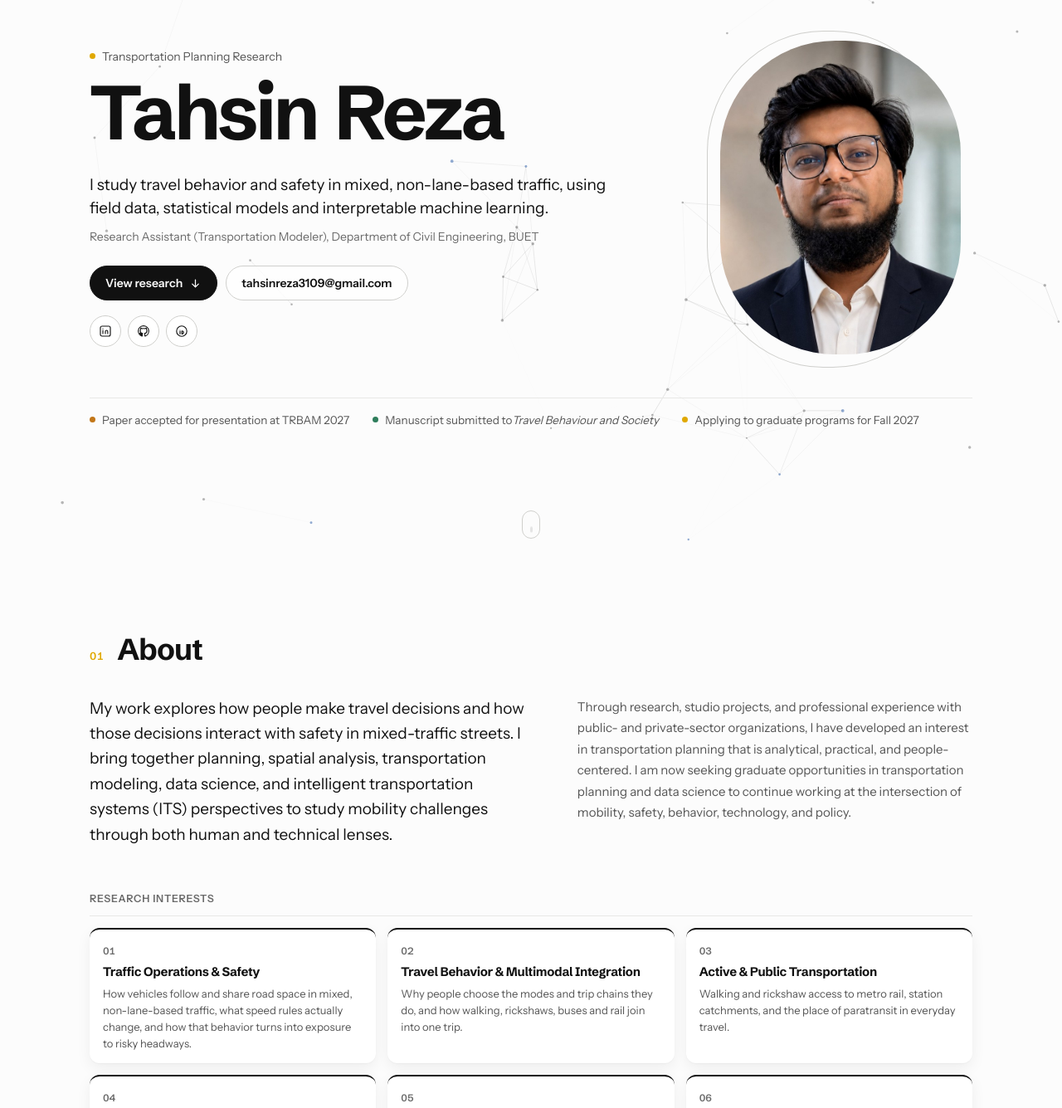
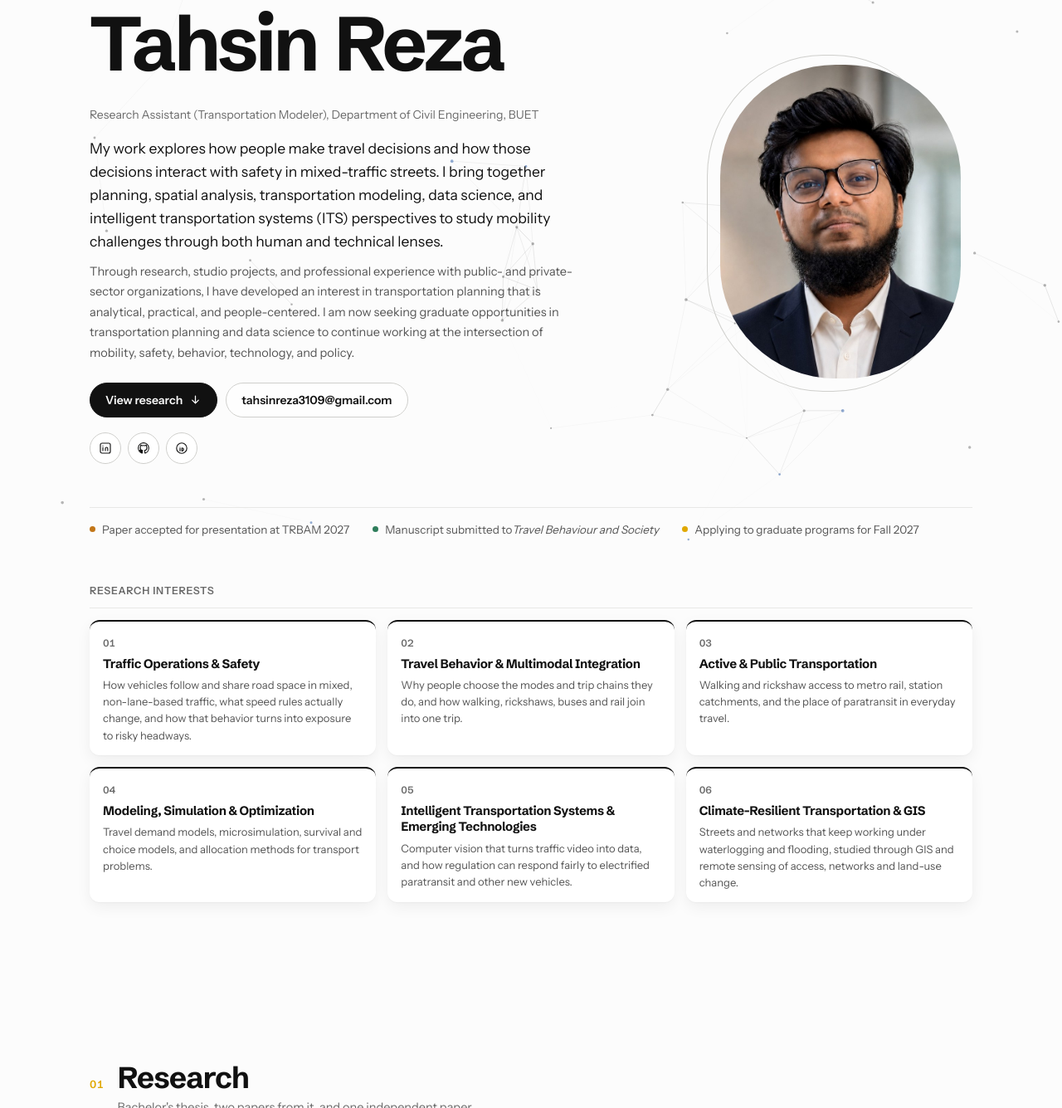
Before and after one commit to tahsinreza3109/tahsinreza3109.github.io, a plain HTML site: page index.html in a window 1280 px wide. Shown: the part 134-1469 px from the top of the page at 83% size. Drawn offline with Linux system fonts and the light colour scheme.

Commit message:
Merge About into the first screen; drop the hero tagline; renumber sections

```diff
--- a/assets/css/style.css
+++ b/assets/css/style.css
@@ -146,7 +146,7 @@ main, .site-footer{ position:relative; z-index:1; }
 .sec-head p{ grid-column:2; margin:0; font-size:14.5px; color:var(--faint); max-width:60ch; }
 
 /* ---------- Hero ---------- */
-.hero{ position:relative; min-height:min(760px, calc(100svh - var(--head-h))); display:flex; flex-direction:column; justify-content:center; padding:clamp(28px,5vw,56px) 0 clamp(56px,7vw,80px); }
+.hero{ position:relative; display:flex; flex-direction:column; padding:clamp(28px,4.5vw,52px) 0 clamp(56px,8vw,96px); }
 .hero > .wrap{ width:100%; }
 .hero-grid{ display:grid; grid-template-columns:minmax(0,1fr) auto; align-items:center; gap:28px clamp(32px,6vw,80px); width:100%; }
 .hero-id{ min-width:0; }
@@ -156,7 +156,10 @@ main, .site-footer{ position:relative; z-index:1; }
 .hero h1 .w > span{ display:inline-block; animation:rise .9s cubic-bezier(.16,1,.3,1) .12s both; }
 .hero h1 .w + .w > span{ animation-delay:.24s; }
 .hero-lede{ max-width:34em; margin:0 0 8px; font-size:clamp(16.5px,1.6vw,19px); line-height:1.5; color:var(--ink); animation:fade-up .8s ease .35s both; }
-.hero-role{ margin:0 0 24px; font-size:14px; color:var(--faint); animation:fade-up .8s ease .42s both; }
+.hero-role{ margin:0 0 16px; font-size:14px; color:var(--faint); animation:fade-up .8s ease .42s both; }
+.hero-about{ max-width:40em; margin:0 0 24px; animation:fade-up .8s ease .46s both; }
+.hero-about p{ margin:0 0 10px; font-size:14.5px; line-height:1.68; color:var(--muted); }
+.hero-about .about-lead{ font-size:clamp(16px,1.45vw,17.5px); line-height:1.6; color:var(--ink); }
 .hero-actions{ display:flex; flex-wrap:wrap; gap:10px; margin-bottom:18px; animation:fade-up .8s ease .5s both; }
 .btn{ display:inline-flex; align-items:center; gap:8px; min-height:42px; padding:0 18px; border-radius:999px; font-size:14px; font-weight:600; transition:transform .2s ease, background-color .2s ease, color .2s ease, border-color .2s ease; }
 .btn svg{ width:15px; height:15px; transition:transform .25s ease; }
--- a/assets/js/main.js
+++ b/assets/js/main.js
@@ -225,7 +225,7 @@
     }, { passive: true });
 
     // the outline behind the portrait drifts a few pixels against the cursor
-    var heroSec = document.getElementById('top');
+    var heroSec = document.getElementById('about');
     var photo = document.querySelector('.hero-photo');
     if (heroSec && photo) {
       heroSec.addEventListener('mousemove', function (e) {
--- a/index.html
+++ b/index.html
@@ -33,11 +33,11 @@
 
 <div class="progress" aria-hidden="true"><span id="progress"></span></div>
 
-<a class="skip" href="#about">Skip to content</a>
+<a class="skip" href="#research">Skip to content</a>
 
 <header class="site-header">
   <nav class="nav" aria-label="Main">
-    <a href="#top" class="brand">Tahsin Reza</a>
+    <a href="#about" class="brand">Tahsin Reza</a>
 
     <ul class="nav-links" id="nav-links">
       <li><a href="#about" data-nav="about">About</a></li>
@@ -62,14 +62,27 @@
 
 <main>
 
-  <!-- ================= HERO ================= -->
-  <section class="hero" id="top" aria-label="Introduction">
+  <!-- ================= HERO + ABOUT ================= -->
+  <section class="hero" id="about" aria-label="About">
     <div class="wrap hero-grid">
       <div class="hero-id">
         <p class="hero-label"><span class="dot" style="--d:var(--accent)"></span>Transportation Planning Research</p>
         <h1><span class="w"><span>Tahsin</span></span> <span class="w"><span>Reza</span></span></h1>
-        <p class="hero-lede">I study travel behavior and safety in mixed, non-lane-based traffic, using field data, statistical models and interpretable machine learning.</p>
         <p class="hero-role">Research Assistant (Transportation Modeler), Department of Civil Engineering, BUET</p>
+        <div class="hero-about">
+          <p class="about-lead">
+            My work explores how people make travel decisions and how those decisions interact with safety in
+            mixed-traffic streets. I bring together planning, spatial analysis, transportation modeling, data
+            science, and intelligent transportation systems (ITS) perspectives to study mobility challenges
+            through both human and technical lenses.
+          </p>
+          <p>
+            Through research, studio projects, and professional experience with public- and private-sector
+            organizations, I have developed an interest in transportation planning that is analytical, practical,
+            and people-centered. I am now seeking graduate opportunities in transportation planning and data
+            science to continue working at the intersection of mobility, safety, behavior, technology, and policy.
+          </p>
+        </div>
 
         <div class="hero-actions">
           <a class="btn btn-solid" href="#research">View research
@@ -96,36 +109,6 @@
         <li><span class="dot" style="--d:var(--green)"></span>Manuscript submitted to <em>Travel Behaviour and Society</em></li>
         <li><span class="dot" style="--d:var(--accent)"></span>Applying to graduate programs for Fall 2027</li>
       </ul>
-    </div>
-
-    <a class="scroll-cue" href="#about" aria-label="Scroll to About"><span></span></a>
-  </section>
-
-  <!-- ================= ABOUT ================= -->
-  <section class="section" id="about" aria-labelledby="about-h">
-    <div class="wrap">
-      <header class="sec-head reveal">
-        <span class="sec-num">01</span>
-        <h2 id="about-h">About</h2>
-      </header>
-
-      <div class="about-grid">
-        <div class="about-block reveal">
-          <p class="about-lead">
-            My work explores how people make travel decisions and how those decisions interact with safety in
-            mixed-traffic streets. I bring together planning, spatial analysis, transportation modeling, data
-            science, and intelligent transportation systems (ITS) perspectives to study mobility challenges
-            through both human and technical lenses.
-          </p>
-          <p>
-            Through research, studio projects, and professional experience with public- and private-sector
-            organizations, I have developed an interest in transportation planning that is analytical, practical,
-            and people-centered. I am now seeking graduate opportunities in transportation planning and data
-            science to continue working at the intersection of mobility, safety, behavior, technology, and policy.
-          </p>
-        </div>
-
-      </div>
 
       <div class="interest-block" id="interests">
         <h3 class="sub-label int-head reveal">Research interests</h3>
@@ -169,7 +152,7 @@
   <section class="section" id="research" aria-labelledby="research-h">
     <div class="wrap">
       <header class="sec-head reveal">
-        <span class="sec-num">02</span>
+        <span class="sec-num">01</span>
         <h2 id="research-h">Research</h2>
         <p>Bachelor's thesis, two papers from it, and one independent paper.</p>
       </header>
@@ -252,7 +235,7 @@
   <section class="section" id="experience" aria-labelledby="experience-h">
     <div class="wrap">
       <header class="sec-head reveal">
-        <span class="sec-num">03</span>
+        <span class="sec-num">02</span>
         <h2 id="experience-h">Experience &amp; Education</h2>
         <p>Professional roles, degrees and teaching.</p>
       </header>
@@ -334,7 +317,7 @@
   <section class="section" id="projects" aria-labelledby="projects-h">
     <div class="wrap">
       <header class="sec-head reveal">
-        <span class="sec-num">04</span>
+        <span class="sec-num">03</span>
         <h2 id="projects-h">Class Projects</h2>
         <p>Studio and coursework from my undergraduate years at BUET. Select an image to browse its figures.</p>
       </header>
@@ -482,7 +465,7 @@
   <section class="section" id="skills" aria-labelledby="skills-h">
     <div class="wrap">
       <header class="sec-head reveal">
-        <span class="sec-num">05</span>
+        <span class="sec-num">04</span>
         <h2 id="skills-h">Skills, Awards &amp; Leadership</h2>
         <p>Technical and research toolkit, recognition and service.</p>
       </header>
@@ -518,7 +501,7 @@
   <section class="section contact" id="contact" aria-labelledby="contact-h">
     <div class="wrap">
       <div class="contact-card reveal">
-        <span class="sec-num">06</span>
+        <span class="sec-num">05</span>
         <h2 id="contact-h">Get in touch</h2>
         <p>I am applying to graduate programs in transportation for Fall 2027 and am glad to talk about research, data or collaboration.</p>
         <a class="contact-mail" href="mailto:tahsinreza3109@gmail.com">tahsinreza3109@gmail.com
@@ -536,11 +519,11 @@
 <footer class="site-footer">
   <div class="footer-inner">
     <span>© <span id="year">2026</span> Tahsin Reza · Dhaka, Bangladesh</span>
-    <a class="to-top-link" href="#top">Back to top</a>
+    <a class="to-top-link" href="#about">Back to top</a>
   </div>
 </footer>
 
-<a class="to-top" id="to-top" href="#top" aria-label="Back to top"><svg aria-hidden="true" viewBox="0 0 24 24" fill="none" stroke="currentColor" stroke-width="2" stroke-linecap="round" stroke-linejoin="round"><path d="M12 19V5M6 11l6-6 6 6"/></svg></a>
+<a class="to-top" id="to-top" href="#about" aria-label="Back to top"><svg aria-hidden="true" viewBox="0 0 24 24" fill="none" stroke="currentColor" stroke-width="2" stroke-linecap="round" stroke-linejoin="round"><path d="M12 19V5M6 11l6-6 6 6"/></svg></a>
 
 <dialog class="lightbox" id="lightbox" aria-label="Project figures">
   <button class="lb-btn lb-close" id="lb-close" type="button" aria-label="Close"><svg aria-hidden="true" viewBox="0 0 24 24" fill="none" stroke="currentColor" stroke-width="2" stroke-linecap="round"><path d="M6 6l12 12M18 6 6 18"/></svg></button>
```
